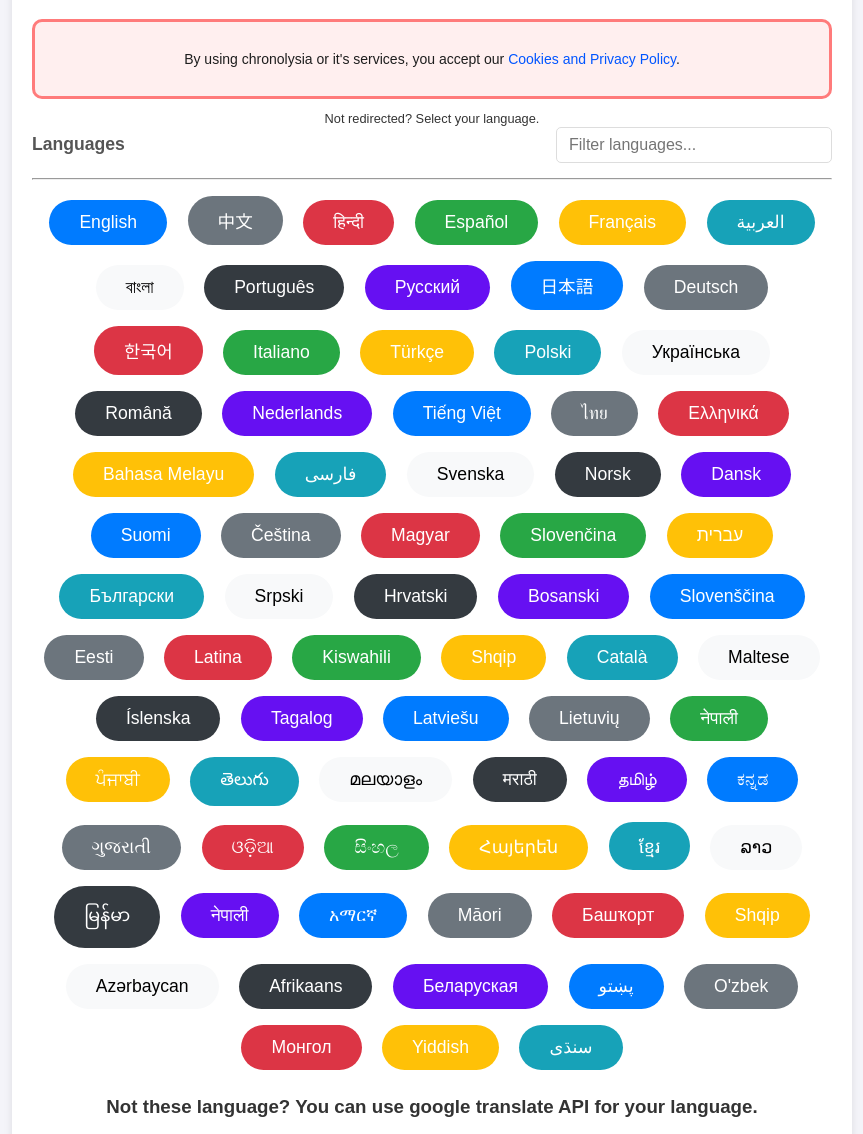
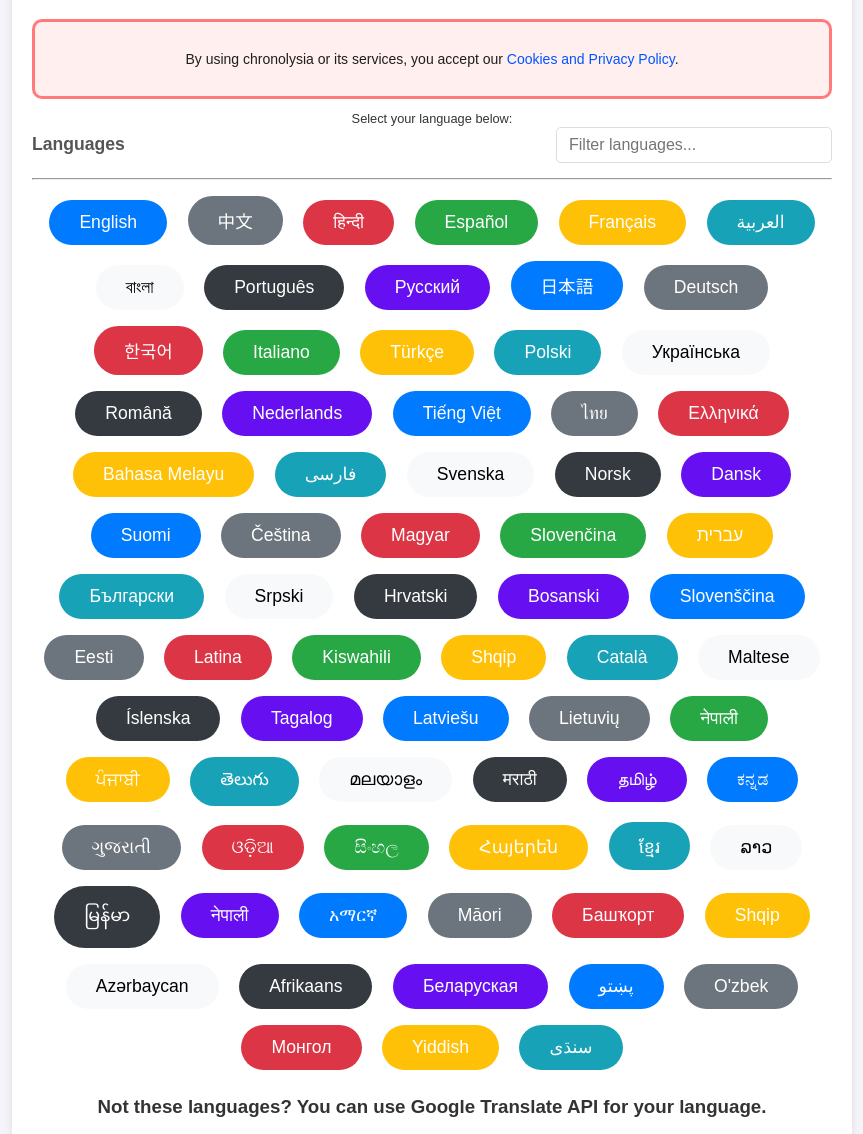
Before and after one commit to chronolysia/chronolysia, a plain HTML site: page index.html in a window 1280 px wide. Shown: the part 156-1290 px from the top of the page, without its empty margins (208-1071 px from the left). Drawn offline with Linux system fonts and the light colour scheme.

Commit message:
Update index.html

```diff
--- a/index.html
+++ b/index.html
@@ -33,7 +33,6 @@ body {
 margin: 0;
 padding: 10px 0;
 }
-
 .container {
 max-width: 800px;
 padding: 20px;
@@ -41,12 +40,10 @@ body {
 border-radius: 8px;
 box-shadow: 0 4px 8px rgba(0, 0, 0, 0.1);
 }
-
 h1 {
 font-size: 2.5rem;
 margin-bottom: 20px;
 }
-
 .btn {
 margin: 8px;
 font-size: 1.1rem;
@@ -65,48 +62,35 @@ h1 {
 transform: scale(1.06);
 box-shadow: 0 6px 15px rgba(0, 0, 0, 0.15);
 }
-
 .btn:active {
 transform: scale(1.1);
 box-shadow: 0 6px 15px rgba(0, 0, 0, 0.15);
 }
-
 .btn-primary { background-color: #007bff; color: white; }
 .btn-primary:hover { background-color: #0056b3; }
-
 .btn-secondary { background-color: #6c757d; color: white; }
 .btn-secondary:hover { background-color: #5a6268; }
-
 .btn-danger { background-color: #dc3545; color: white; }
 .btn-danger:hover { background-color: #c82333; }
-
 .btn-success { background-color: #28a745; color: white; }
 .btn-success:hover { background-color: #218838; }
-
 .btn-warning { background-color: #ffc107; color: white; }
 .btn-warning:hover { background-color: #e0a800; }
-
 .btn-info { background-color: #17a2b8; color: white; }
 .btn-info:hover { background-color: #138496; }
-
 .btn-light { background-color: #f8f9fa; color: black; }
 .btn-light:hover { background-color: #dae0e5; }
-
 .btn-dark { background-color: #343a40; color: white; }
 .btn-dark:hover { background-color: #23272b; }
-
 .btn-primary-alt { background-color: #6610f2; color: white; }
 .btn-primary-alt:hover { background-color: #520dc2; }
-
 .text-center {
 text-align: center;
 }
-
 small {
 font-size: 0.8rem;
 line-height: 10px;
 }
-
 .d-flex {
 display: flex;
 flex-grow: 1;
@@ -114,14 +98,12 @@ small {
 align-items: center;
 margin-bottom: 15px;
 }
-
 label {
 font-size: 1.1rem;
 font-weight: bold;
 margin-right: 15px;
 color: #555;
 }
-
 input {
 padding: 8px 12px;
 font-size: 1rem;
@@ -132,7 +114,6 @@ input {
 outline: none;
 transition: border-color 0.3s ease;
 }
-
 input:focus {
 border-color: #007bff;
 }
@@ -159,37 +140,30 @@ object-fit: cover;
 border-radius: 10px;
 margin-bottom: 10px;
 }
-
 #cookie-alert a {
 color: #0055ff;
 text-decoration: none;
 }
-
 #cookie-alert a:hover {
 text-decoration: underline;
 }
 .content {
 margin-bottom: 50px;
 }
-
-@media (max-width: 768px) {
-  h1 {
-    font-size: 2rem;
-  }
-  .btn {
-    font-size: 1rem;
-    padding: 8px 16px;
-  }
-}
+@media (max-width: 768px) {h1 {font-size: 2rem;}.btn {font-size: 1rem;padding: 8px 16px;}}
 </style>
 </head>
 <body>
 <div class="container">
-  <h4 class="text-center"><img src="https://chronolysia.github.io/chronolysia/img/chronolysia.png" alt=""/><br>Exploration to the Unknown</h4>
+  <h4 class="text-center">
+    <img src="https://chronolysia.github.io/chronolysia/img/chronolysia.png" alt=""/><br>Exploration to the Unknown
+  </h4>
   <div id="cookie-alert">
-    <p>By using chronolysia or it's services, you accept our <a href="/privacy-policy" target="_blank">Cookies and Privacy Policy</a>.</p>
+    <p>By using chronolysia or its services, you accept our <a href="https://raw.githubusercontent.com/chronolysia/chronolysia/refs/heads/main/LICENSE" target="_blank">Cookies and Privacy Policy</a>.</p>
   </div>
-  <div class="text-center"><small class="text-center">Not redirected? Select your language.</small></div>
+  <div class="text-center">
+    <small>Select your language below:</small>
+  </div>
   <div class="d-flex">
     <label for="filterlang">Languages</label>
     <input type="text" id="filterlang" placeholder="Filter languages..."/>
@@ -271,7 +245,7 @@ object-fit: cover;
     <a href="./sd/" class="btn btn-info">سنڌی</a>
   </div>
   <div class="text-center">
-    <h3>Not these language? You can use google translate API for your language.</h3>
+    <h3>Not these languages? You can use Google Translate API for your language.</h3>
     <p>Errors may be possible since this is not written by us!</p>
     <a href="./en/?google_translate" class="btn btn-primary-alt">Google Translate</a>
     <hr>
```
Lines whose indentation alone changed are shown as unchanged.
